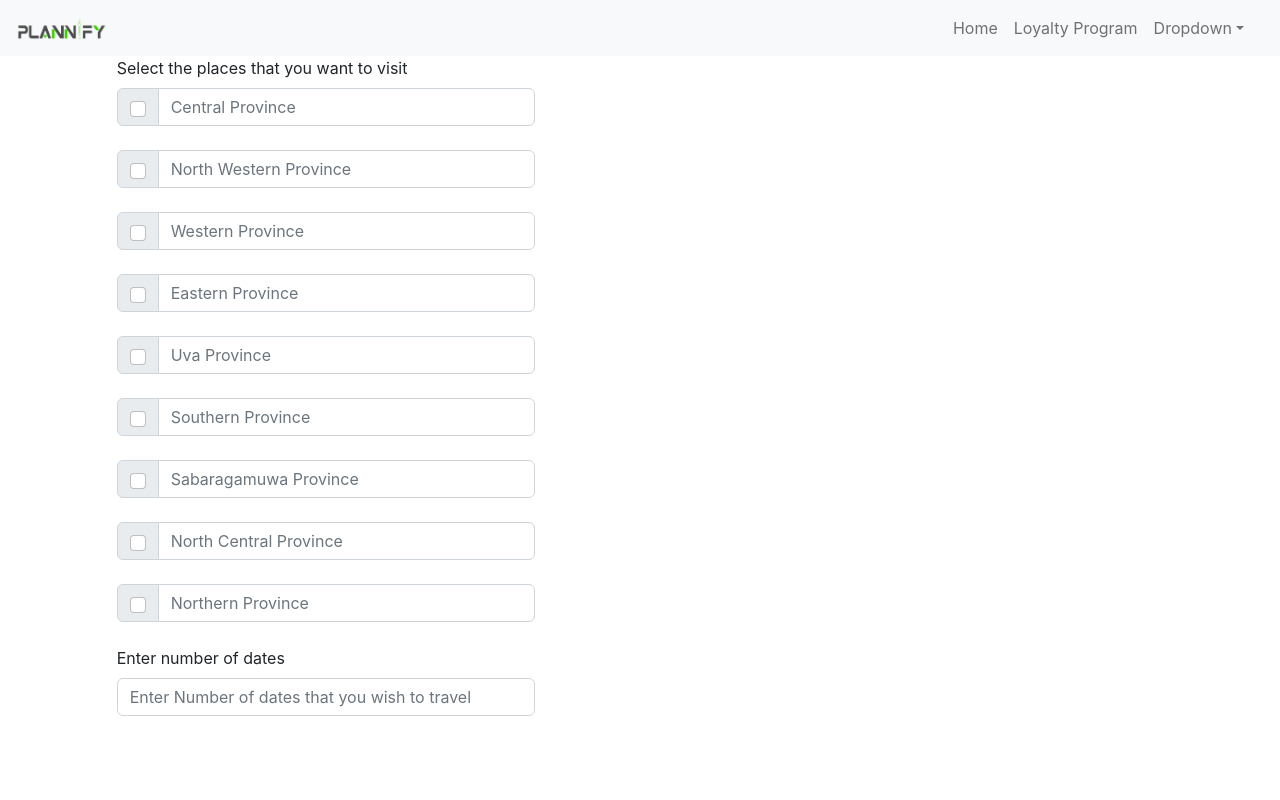
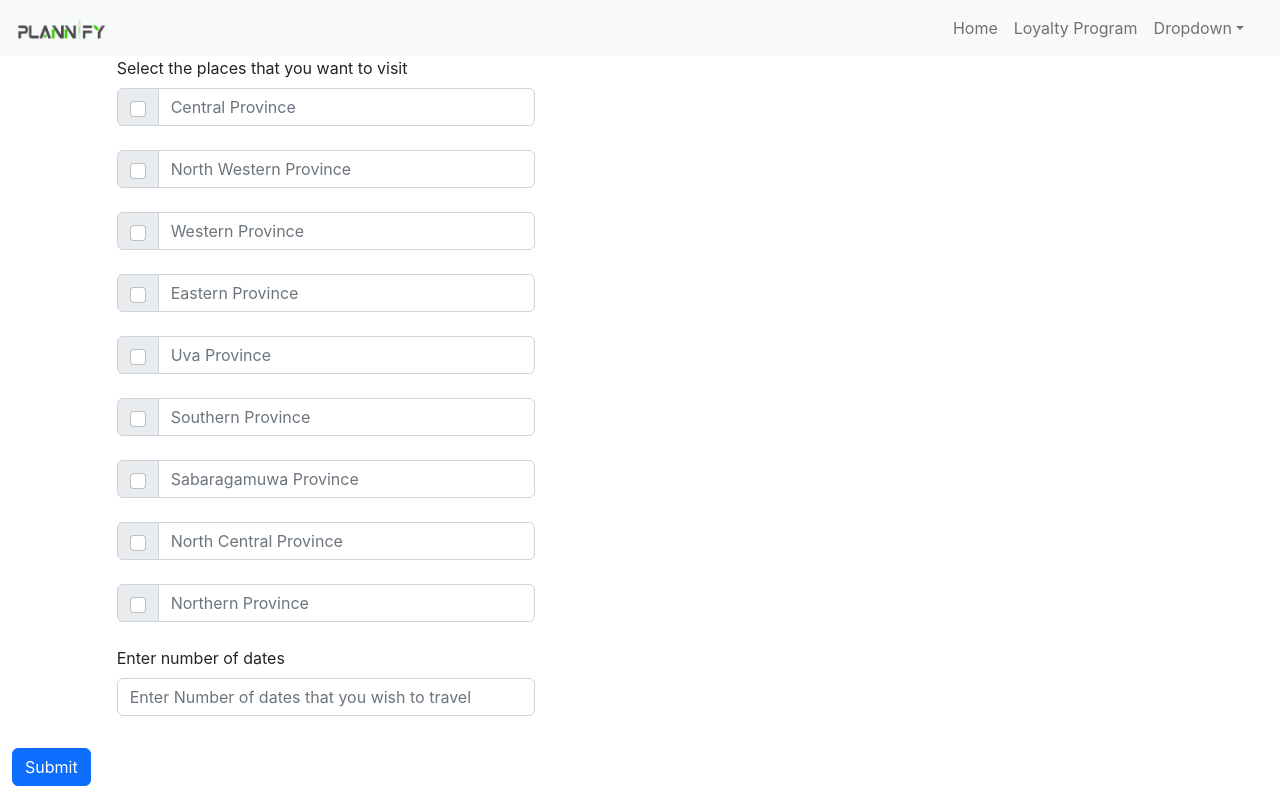
Before and after one commit to maleeshaaa/CSSE_WE_27-AF, a React (Create React App) app in the folder frontend/: page /travel-places in a window 1280 px wide. Built offline with nearby package versions, Linux system fonts and the light colour scheme.

Commit message:
Update places.jsx

```diff
--- a/frontend/src/pages/travelPlaces/places.jsx
+++ b/frontend/src/pages/travelPlaces/places.jsx
@@ -2,6 +2,7 @@ import React from "react";
 import Navbar from "../../components/navbar.jsx";
 import Form from 'react-bootstrap/Form';
 import InputGroup from 'react-bootstrap/InputGroup';
+import Button from "react-bootstrap/Button";
 
 
 export default function TravelPlace() {
@@ -87,6 +88,10 @@ export default function TravelPlace() {
                 </Form>
             </div>
 
+            <div class="text-center text-lg-start mt-4 pt-2">
+            <Button type = "submit">Submit</Button>
+            </div>
+
             </div>
 
         </div>
```
